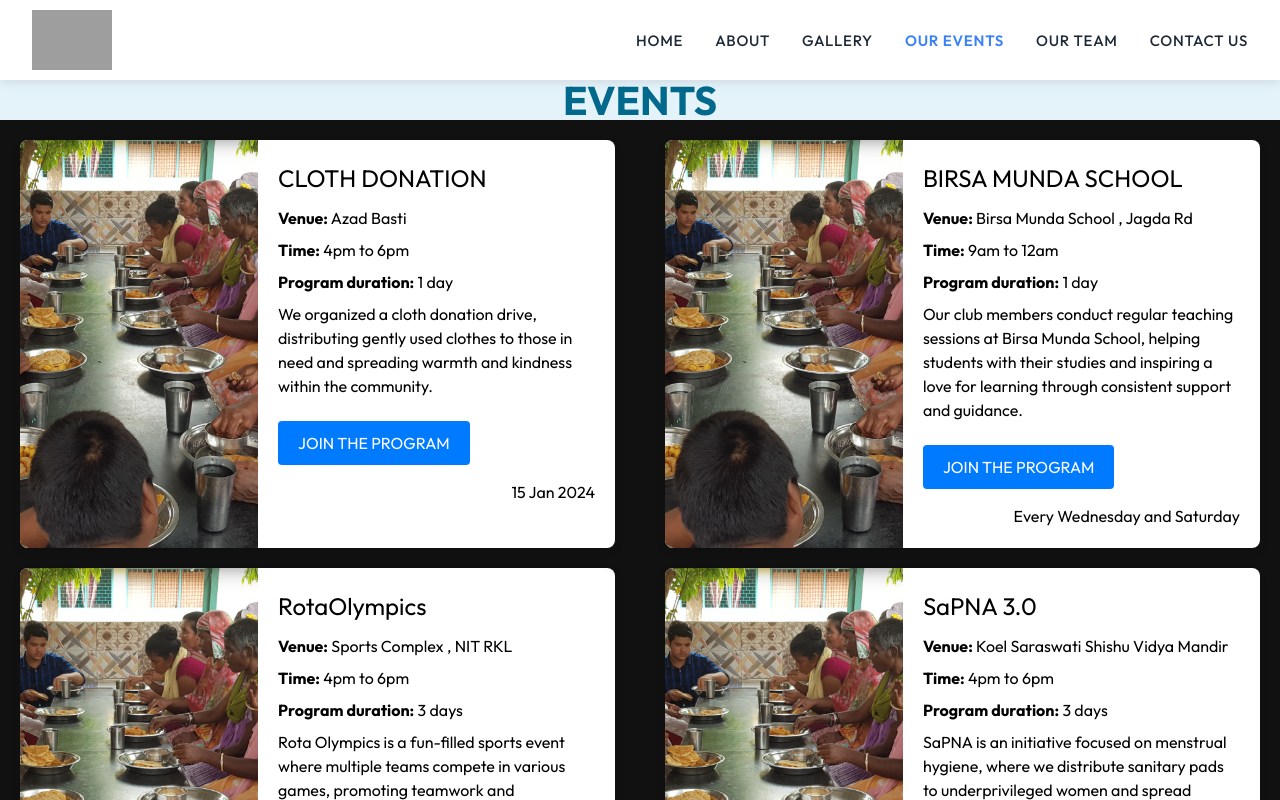
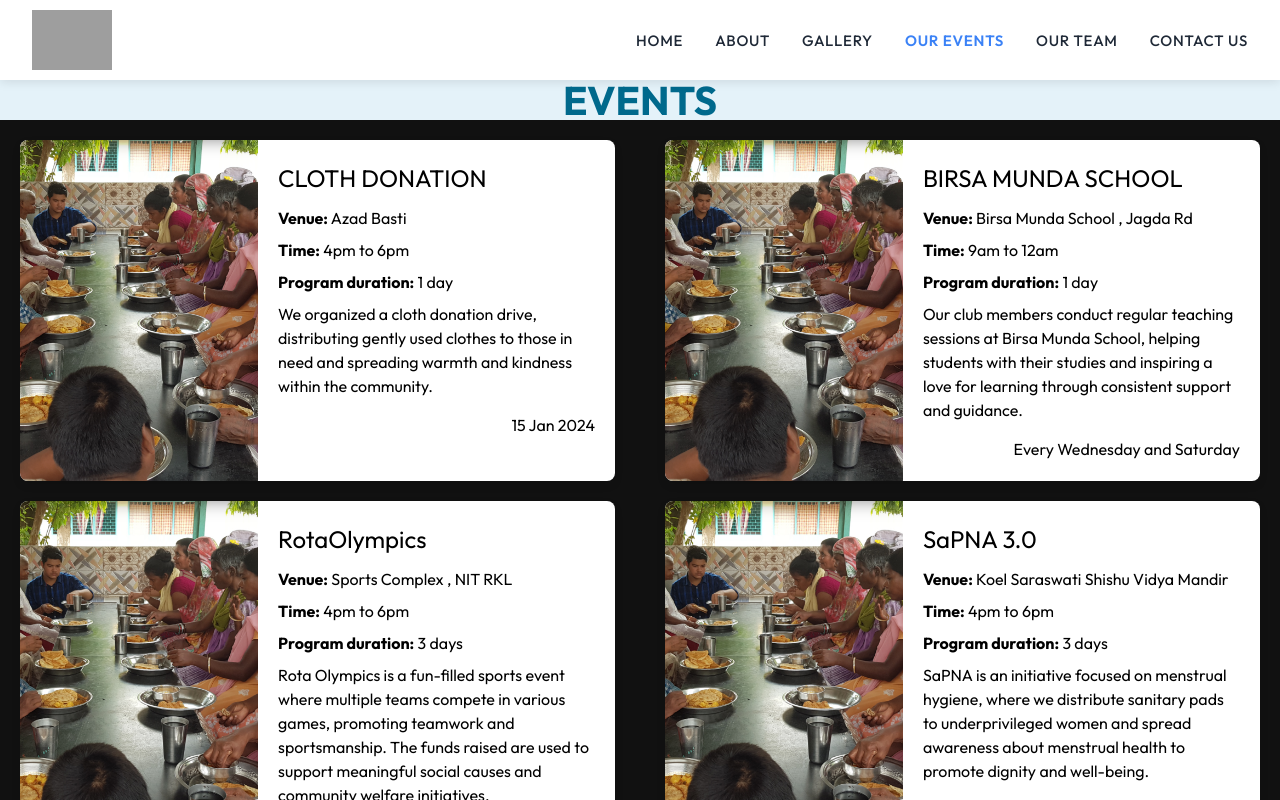
Before and after one commit to umang-bit/Rotaract-Website, a React (Vite) app: page /events in a window 1280 px wide. Built offline with nearby package versions, Linux system fonts and the light colour scheme; grey boxes are pictures that could not be loaded.

Commit message:
Update Event.jsx

```diff
--- a/src/components/Event.jsx
+++ b/src/components/Event.jsx
@@ -10,7 +10,7 @@ const Event = ({ event }) => {
         <p><strong>Time:</strong> {event.time}</p>
         <p><strong>Program duration:</strong> {event.duration}</p>
         <p>{event.description}</p>
-        <button>JOIN THE PROGRAM</button>
+
         <div className="event-date">{event.date}</div>
       </div>
     </div>
```
